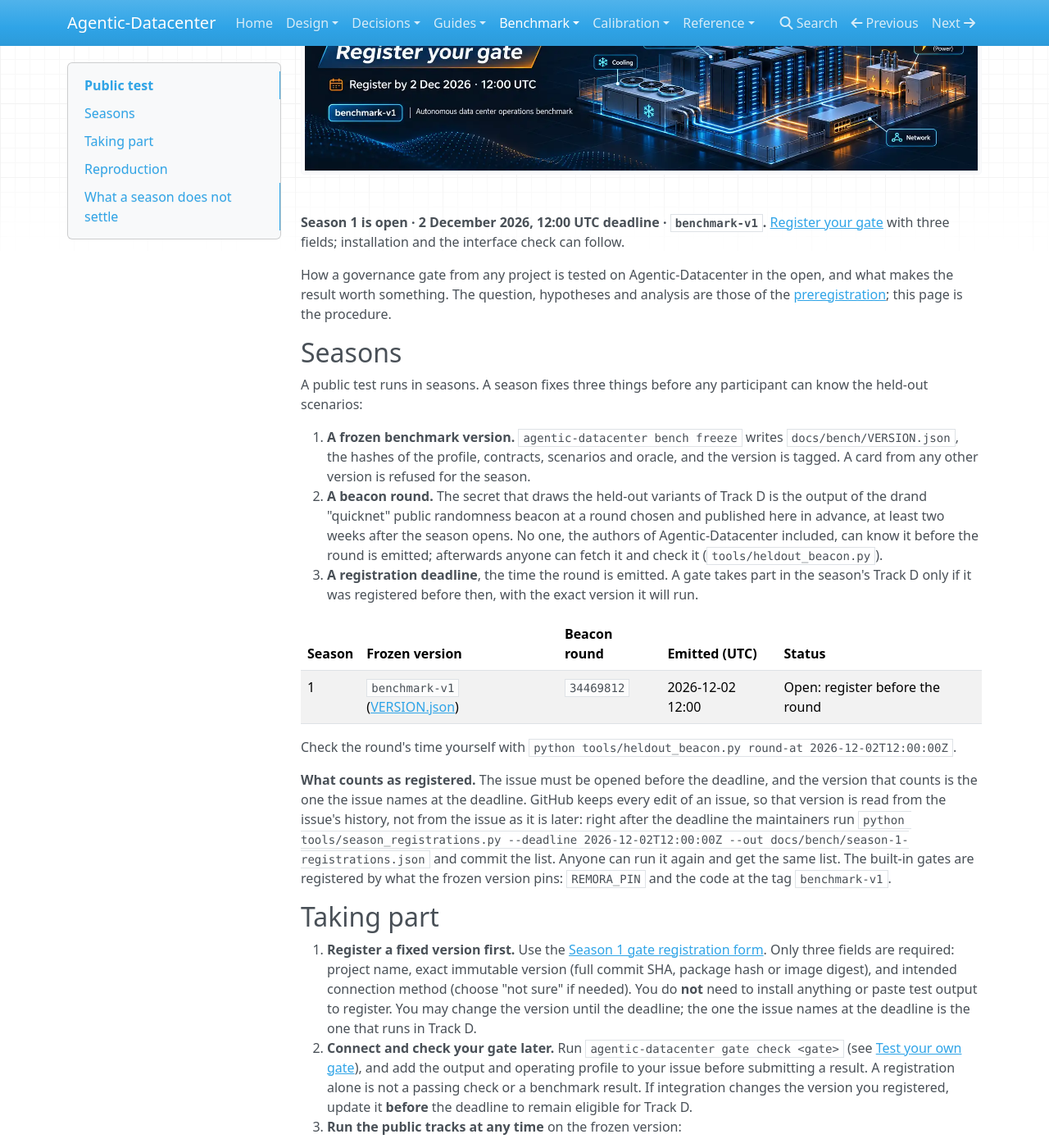
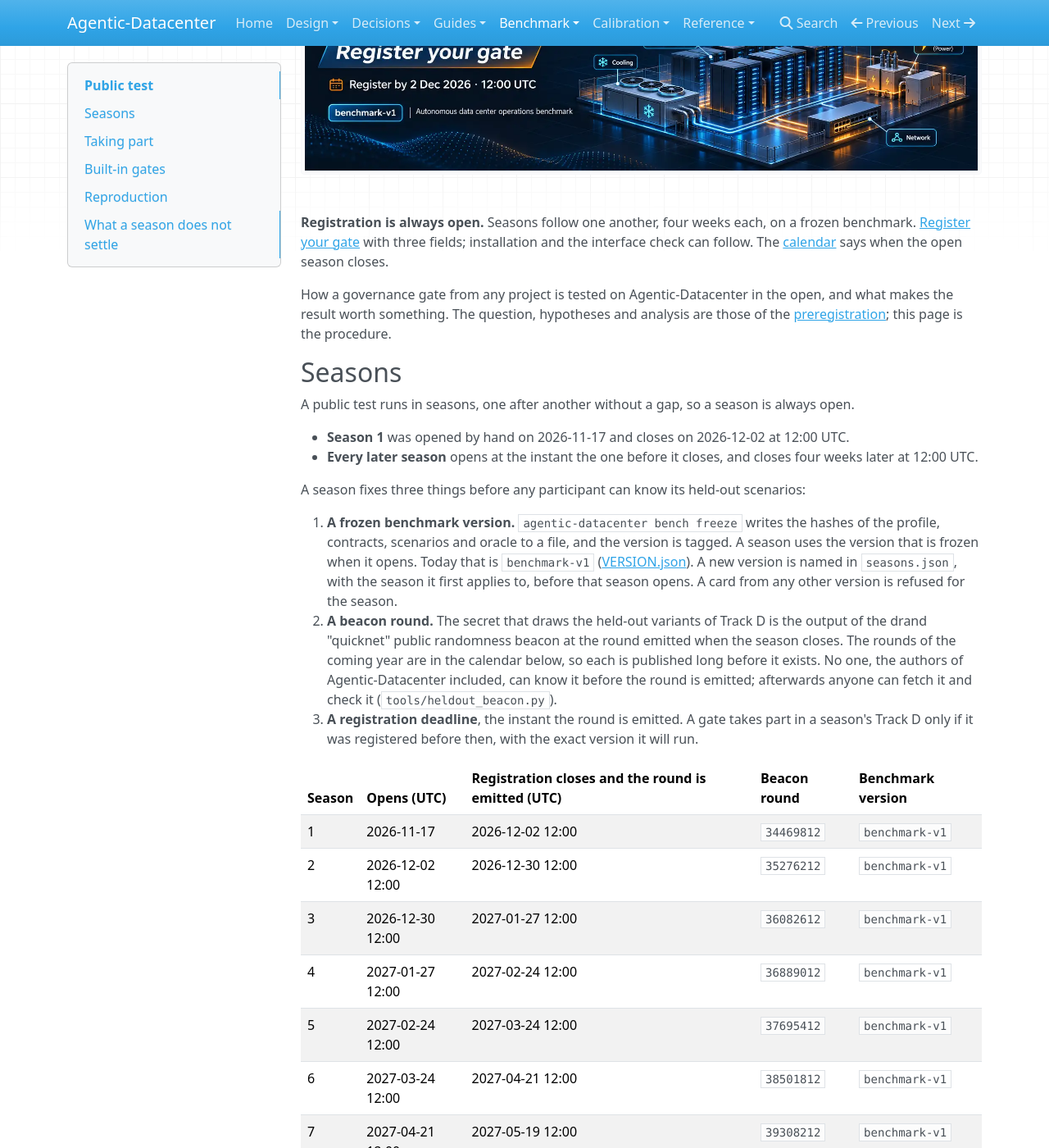
Before and after one commit to agentic-datacenter/agentic-datacenter, an MkDocs documentation site: the page built from docs/bench/PUBLIC_TEST.md, in a window 1280 px wide and 1400 px high, scrolled down 225 px. Shown: the whole window at 82% size. Built offline with MkDocs 1.6.1, drawn with Linux system fonts in a browser that asks for light colours; nearby versions of some CDN libraries; some of the changed text lies outside the part shown.

Commit message:
Let seasons follow one another by a rule, and keep the README to what it shows
Season 1 stands as published. Every later season opens when the one before
it closes and lasts four weeks, and its beacon round is the one emitted at
its deadline. docs/bench/seasons.json holds the plan; tools/season.py says
which season is open and makes the calendar of thirteen seasons on the
public-test page. A registration stands until its issue is closed.

The README and the registration form no longer name a season, a date or a
round. The table of gate kinds, the test times and the built-in gates are
in the pages the README links to. ADR 0027.

````diff
--- a/docs/bench/PUBLIC_TEST.md
+++ b/docs/bench/PUBLIC_TEST.md
@@ -1,30 +1,58 @@
 # Public test
 
-[![Agentic-Datacenter Season 1 Public Test](../media/season1-register-banner.webp)](https://github.com/darklordVirtual/agentic-datacenter/issues/new?template=gate-registration.yml)
+[![Agentic-Datacenter public test: register your gate](../media/season1-register-banner.webp)](https://github.com/darklordVirtual/agentic-datacenter/issues/new?template=gate-registration.yml)
 
-**Season 1 is open · 2 December 2026, 12:00 UTC deadline · `benchmark-v1`.** [Register your gate](https://github.com/darklordVirtual/agentic-datacenter/issues/new?template=gate-registration.yml) with three fields; installation and the interface check can follow.
+**Registration is always open.** Seasons follow one another, four weeks each, on a frozen benchmark. [Register your gate](https://github.com/darklordVirtual/agentic-datacenter/issues/new?template=gate-registration.yml) with three fields; installation and the interface check can follow. The [calendar](#seasons) says when the open season closes.
 
 How a governance gate from any project is tested on Agentic-Datacenter in the open, and what makes the result worth something. The question, hypotheses and analysis are those of the [preregistration](PREREGISTRATION.md); this page is the procedure.
 
 ## Seasons
 
-A public test runs in seasons. A season fixes three things before any participant can know the held-out scenarios:
+A public test runs in seasons, one after another without a gap, so a season is always open.
 
-1. **A frozen benchmark version.** `agentic-datacenter bench freeze` writes `docs/bench/VERSION.json`, the hashes of the profile, contracts, scenarios and oracle, and the version is tagged. A card from any other version is refused for the season.
-2. **A beacon round.** The secret that draws the held-out variants of Track D is the output of the drand "quicknet" public randomness beacon at a round chosen and published here in advance, at least two weeks after the season opens. No one, the authors of Agentic-Datacenter included, can know it before the round is emitted; afterwards anyone can fetch it and check it (`tools/heldout_beacon.py`).
-3. **A registration deadline**, the time the round is emitted. A gate takes part in the season's Track D only if it was registered before then, with the exact version it will run.
+- **Season 1** was opened by hand on 2026-11-17 and closes on 2026-12-02 at 12:00 UTC.
+- **Every later season** opens at the instant the one before it closes, and closes four weeks later at 12:00 UTC.
 
-| Season | Frozen version | Beacon round | Emitted (UTC) | Status |
+A season fixes three things before any participant can know its held-out scenarios:
+
+1. **A frozen benchmark version.** `agentic-datacenter bench freeze` writes the hashes of the profile, contracts, scenarios and oracle to a file, and the version is tagged. A season uses the version that is frozen when it opens. Today that is `benchmark-v1` ([VERSION.json](VERSION.json)). A new version is named in `seasons.json`, with the season it first applies to, before that season opens. A card from any other version is refused for the season.
+2. **A beacon round.** The secret that draws the held-out variants of Track D is the output of the drand "quicknet" public randomness beacon at the round emitted when the season closes. The rounds of the coming year are in the calendar below, so each is published long before it exists. No one, the authors of Agentic-Datacenter included, can know it before the round is emitted; afterwards anyone can fetch it and check it (`tools/heldout_beacon.py`).
+3. **A registration deadline**, the instant the round is emitted. A gate takes part in a season's Track D only if it was registered before then, with the exact version it will run.
+
+<!-- seasons: made by tools/season.py from docs/bench/seasons.json; do not edit -->
+| Season | Opens (UTC) | Registration closes and the round is emitted (UTC) | Beacon round | Benchmark version |
 | --- | --- | --- | --- | --- |
-| 1 | `benchmark-v1` ([VERSION.json](VERSION.json)) | `34469812` | 2026-12-02 12:00 | Open: register before the round |
+| 1 | 2026-11-17 | 2026-12-02 12:00 | `34469812` | `benchmark-v1` |
+| 2 | 2026-12-02 12:00 | 2026-12-30 12:00 | `35276212` | `benchmark-v1` |
+| 3 | 2026-12-30 12:00 | 2027-01-27 12:00 | `36082612` | `benchmark-v1` |
+| 4 | 2027-01-27 12:00 | 2027-02-24 12:00 | `36889012` | `benchmark-v1` |
+| 5 | 2027-02-24 12:00 | 2027-03-24 12:00 | `37695412` | `benchmark-v1` |
+| 6 | 2027-03-24 12:00 | 2027-04-21 12:00 | `38501812` | `benchmark-v1` |
+| 7 | 2027-04-21 12:00 | 2027-05-19 12:00 | `39308212` | `benchmark-v1` |
+| 8 | 2027-05-19 12:00 | 2027-06-16 12:00 | `40114612` | `benchmark-v1` |
+| 9 | 2027-06-16 12:00 | 2027-07-14 12:00 | `40921012` | `benchmark-v1` |
+| 10 | 2027-07-14 12:00 | 2027-08-11 12:00 | `41727412` | `benchmark-v1` |
+| 11 | 2027-08-11 12:00 | 2027-09-08 12:00 | `42533812` | `benchmark-v1` |
+| 12 | 2027-09-08 12:00 | 2027-10-06 12:00 | `43340212` | `benchmark-v1` |
+| 13 | 2027-10-06 12:00 | 2027-11-03 12:00 | `44146612` | `benchmark-v1` |
+<!-- /seasons -->
 
-Check the round's time yourself with `python tools/heldout_beacon.py round-at 2026-12-02T12:00:00Z`.
+- **Which season is open now:** `python tools/season.py current`. The page is not rewritten when a season ends.
+- **Where it comes from:** `docs/bench/seasons.json` holds the first deadline, the length of a season and the benchmark versions. The calendar is made from it, and a test fails if the two differ.
+- **Check a round's time yourself:** `python tools/heldout_beacon.py round-at 2026-12-02T12:00:00Z`.
 
-**What counts as registered.** The issue must be opened before the deadline, and the version that counts is the one the issue names at the deadline. GitHub keeps every edit of an issue, so that version is read from the issue's history, not from the issue as it is later: right after the deadline the maintainers run `python tools/season_registrations.py --deadline 2026-12-02T12:00:00Z --out docs/bench/season-1-registrations.json` and commit the list. Anyone can run it again and get the same list. The built-in gates are registered by what the frozen version pins: `REMORA_PIN` and the code at the tag `benchmark-v1`.
+**What counts as registered.**
+
+- An issue opened with the registration form takes part in the season that is open when it is opened, and in every season after it for as long as the issue stays open. Close the issue to leave.
+- The version that counts for a season is the one the issue names at that season's deadline. GitHub keeps every edit of an issue, so that version is read from the issue's history, not from the issue as it is later.
+- Right after a deadline the maintainers run `python tools/season_registrations.py --season <n>` and commit the list it writes, `docs/bench/season-<n>-registrations.json`. Anyone can run it again and get the same list.
+- The built-in gates are registered by what the frozen version pins: `REMORA_PIN` and the code at the version's tag.
+
+**What a season does not do by itself.** The calendar needs no one. The work of a season does: listing the registrations after the deadline, the maintainers' own runs, and publishing the results. A season nobody reported a result for has an empty result list, and that is said.
 
 ## Taking part
 
-1. **Register a fixed version first.** Use the [Season 1 gate registration form](https://github.com/darklordVirtual/agentic-datacenter/issues/new?template=gate-registration.yml). Only three fields are required: project name, exact immutable version (full commit SHA, package hash or image digest), and intended connection method (choose "not sure" if needed). You do **not** need to install anything or paste test output to register. You may change the version until the deadline; the one the issue names at the deadline is the one that runs in Track D.
+1. **Register a fixed version first.** Use the [gate registration form](https://github.com/darklordVirtual/agentic-datacenter/issues/new?template=gate-registration.yml). Only three fields are required: project name, exact immutable version (full commit SHA, package hash or image digest), and intended connection method (choose "not sure" if needed). You do **not** need to install anything or paste test output to register. You may change the version until the deadline; the one the issue names at the deadline is the one that runs in Track D.
 2. **Connect and check your gate later.** Run `agentic-datacenter gate check <gate>` (see [Test your own gate](../guides/bring-your-own-gate.md)), and add the output and operating profile to your issue before submitting a result. A registration alone is not a passing check or a benchmark result. If integration changes the version you registered, update it **before** the deadline to remain eligible for Track D.
 3. **Run the public tracks at any time** on the frozen version:
 
@@ -39,8 +67,8 @@ Check the round's time yourself with `python tools/heldout_beacon.py round-at 20
     ```sh
     python tools/heldout_beacon.py secret --round <round> --out build/heldout.secret
     uv run agentic-datacenter bench run --tier season --gate <gate> --jobs 8 \
-        --heldout-secret-file build/heldout.secret --out build/season1-d
-    uv run agentic-datacenter bench check build/season1-d/result_card.json --gate <gate>
+        --heldout-secret-file build/heldout.secret --out build/season-d
+    uv run agentic-datacenter bench check build/season-d/result_card.json --gate <gate>
     ```
 
 5. **Check it for publication:** `uv run agentic-datacenter bench check <card> --gate <gate> --publication`. It refuses an incomplete card and one not of the frozen version.
@@ -54,6 +82,15 @@ Check the round's time yourself with `python tools/heldout_beacon.py round-at 20
 - The maintainers do not run a participant's gate. Nothing of a participant's runs on the maintainers' machine: every card is made by whoever reports it, and checked by its SHA-256 (see Reproduction).
 - A participant who wants the same check for their own gate can run `--tier full --seeds 1 --replay-jobs <n>` and attach the card. It is published beside their result and changes nothing in it.
 
+## Built-in gates
+
+| Gate | Project | Profile |
+| --- | --- | --- |
+| `null_gate` · `static_allowlist` | baselines: no gate; role and range checks | `UNGOVERNED` · `STATIC_ALLOWLIST` |
+| `remora` · `remora_governed` · `remora_shadow` | REMORA, pinned in `REMORA_PIN` | `DECISION_ONLY` · `GOVERNED` · `SHADOW` |
+
+The built-in gates are written by Agentic-Datacenter's authors and are reported apart from the others. So far they have development runs only.
+
 ## Reproduction
 
 A result card is the same, byte for byte, for the same frozen version, gate, agents and seeds, whatever the machine and the number of processes (`ADC-BEN-006`). A result counts as reproduced when someone other than the gate's authors makes a card with the same SHA-256. Every participant who runs a built-in gate beside their own therefore also reproduces part of the benchmark on a second machine, which the preregistration asks for before any result is published.
--- /dev/null
+++ b/docs/design/adr/0027-rolling-seasons.md
@@ -0,0 +1,32 @@
+# ADR 0027: Seasons follow one another by a rule
+
+- **Status:** Proposed. Accepted when the PR that adds it is merged by the owner.
+- **Date:** 2026-11-18
+- **SDD:** 12.1; ADR 0023; `docs/bench/PUBLIC_TEST.md`, `docs/bench/PREREGISTRATION.md`
+
+## Context
+
+Season 1 was set up by hand: a frozen version, a beacon round, a deadline, and a README, a page and a form that all name them. When it closes on 2 December 2026 there is nothing to register for until someone sets up a second season the same way, and every text that names Season 1 is out of date.
+
+A public test is worth more when a project that finds it in any week can enter. And a round is worth most when it is published long before it is emitted.
+
+## Decision
+
+1. **One rule gives every season.** Season 1 stands as published. Every later season opens at the instant the one before it closes, and closes four weeks later at 12:00 UTC. A season is always open.
+2. **The round follows from the deadline.** A season's Track D secret is the drand quicknet round emitted at its deadline. The rule fixes every deadline, so it fixes every round. The first thirteen, a year of them, are published now.
+3. **The plan is one small file,** `docs/bench/seasons.json`: the first deadline, the length of a season, how many seasons the page lists, and which benchmark version applies from which season. `tools/season.py` reads it. `current` says which season is open; `calendar --write` makes the table on the public-test page, and a test fails if the page and the plan differ.
+4. **A season uses the benchmark version frozen when it opens.** A new version is entered in the plan, with the season it first applies to, before that season opens. A season never changes version.
+5. **A registration stands until its issue is closed.** It counts for the season open when the issue is opened and for every season after, with the version the issue names at each deadline. `tools/season_registrations.py --season <n>` leaves out an issue closed by that season's deadline.
+6. **Nothing that is not rewritten names a season.** The README and the registration form say that registration is always open and point to the calendar. A test keeps the number of a season, a date and a round out of both.
+
+## What is not automatic
+
+- **No job runs when a season ends.** Nothing has to: the calendar is a rule. A job that commits to the repository would need write access, and nothing here merges by itself.
+- **The work of a season is still someone's.** Listing the registrations after the deadline is one command. The maintainers' own runs of the built-in gates, the full-replay check and publishing the results are not automated. A season with no reported result has an empty result list.
+- **Four weeks is a commitment.** Each season asks the maintainers for a season of the built-in gates on Track D and one full-replay check. If that cannot be kept up, the length in the plan is changed for seasons that have not opened, and the change is entered in the preregistration.
+
+## Consequences
+
+- The banner image still reads "Season 1". It is an image and is not made by a tool; the text beside it is general.
+- After thirteen seasons the number listed in the plan is raised. The rule does not end.
+- Results are per season. Whether and how seasons are pooled is not decided here and would be entered in the preregistration first.
--- a/mkdocs.yml
+++ b/mkdocs.yml
@@ -36,6 +36,7 @@ nav:
       - 0024 An approval a person declined: design/adr/0024-approval-a-person-declined.md
       - 0025 Signed provenance: design/adr/0025-signed-provenance.md
       - 0026 Parallel replay: design/adr/0026-parallel-replay.md
+      - 0027 Rolling seasons: design/adr/0027-rolling-seasons.md
   - Guides:
       - For data center operators: guides/operators.md
       - Run a scenario on measured weather: guides/measured-weather.md
````
Also changed, not shown: CHANGELOG.md (+1 -0 lines), README.md (+12 -48 lines), docs/bench/PREREGISTRATION.md (+1 -0 lines), docs/bench/seasons.json (added, +9 -0 lines), 5 other files.
